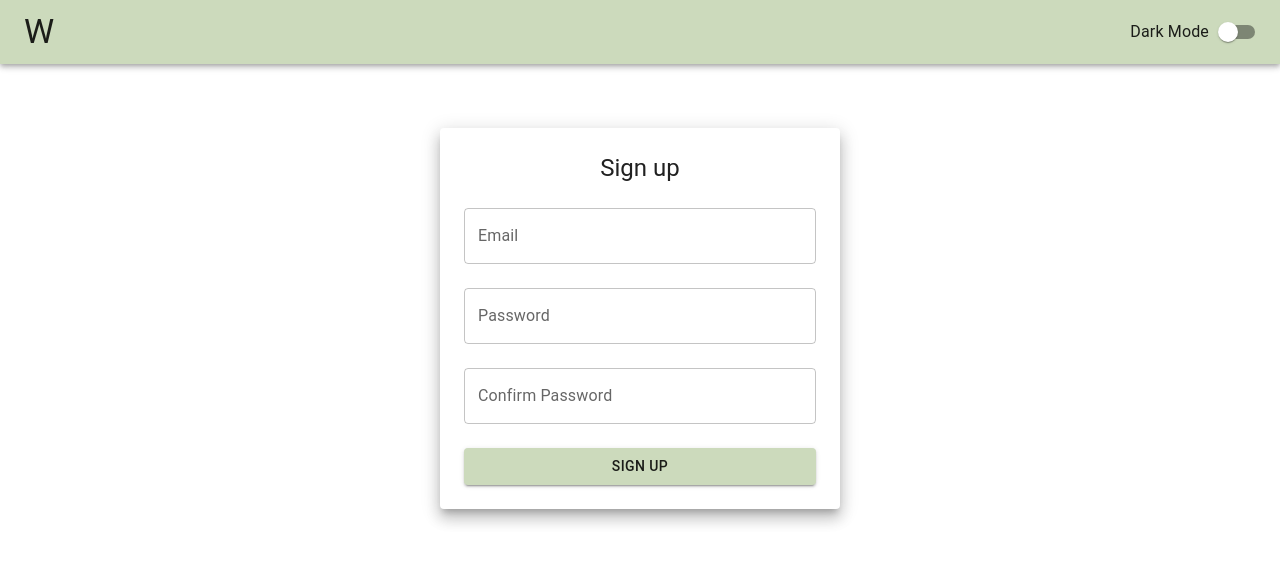
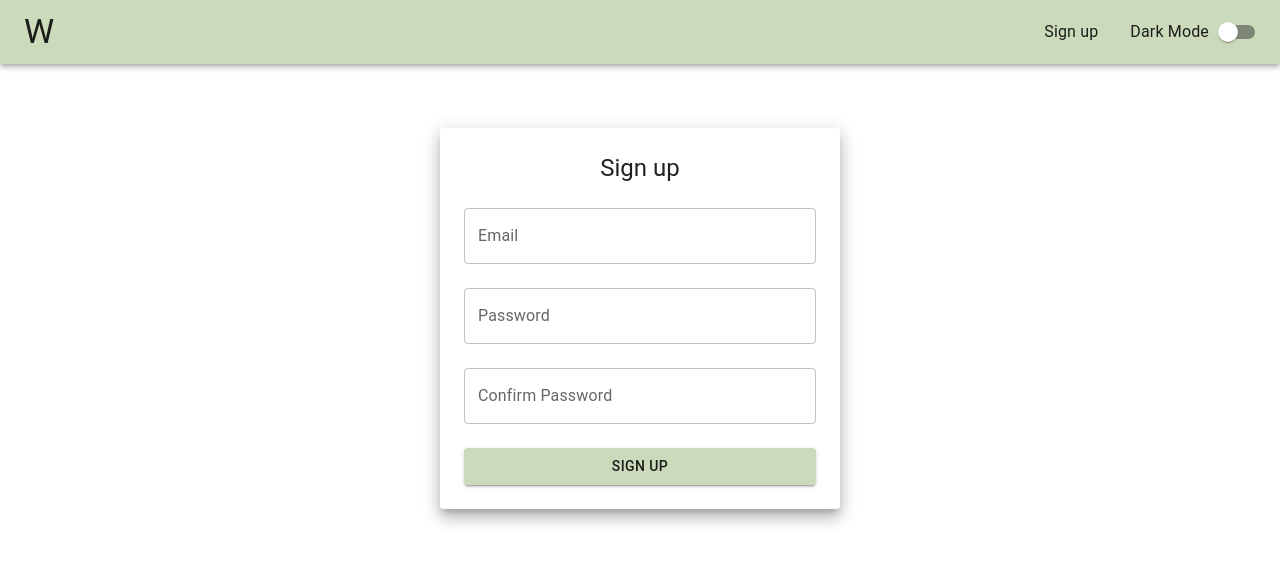
Before and after one commit to DTomusk/wem, a Next.js app in the folder wem/: page /en/signup in a window 1280 px wide. Shown: the top 564 px of the page. Built offline with nearby package versions, Linux system fonts and the light colour scheme; no server answers.

Commit message:
Add links to navbar

```diff
--- a/wem/src/components/NavBar.tsx
+++ b/wem/src/components/NavBar.tsx
@@ -1,4 +1,4 @@
-import { AppBar, Box, Toolbar, Typography } from "@mui/material";
+import { AppBar, Box, Link, Toolbar, Typography } from "@mui/material";
 import ThemeToggle from "./ThemeToggle";
 
 export default function NavBar() {
@@ -10,8 +10,11 @@ export default function NavBar() {
                     justifyContent: "space-between",
                     alignItems: "center",
                 }}>
-                    <Typography variant="h4">W</Typography>
-                    <ThemeToggle />
+                    <Typography variant="h4"><Link href="/" sx={{ textDecoration: "none", color: "inherit" }}>W</Link></Typography>
+                    <Box sx={{ display: "flex", gap: 2, alignItems: "center", }}>
+                        <Link href="/signup" sx={{ textDecoration: "none", color: "inherit" }}>Sign up</Link>
+                        <ThemeToggle />
+                    </Box>
                 </Toolbar>
             </AppBar>
         </Box>
```
